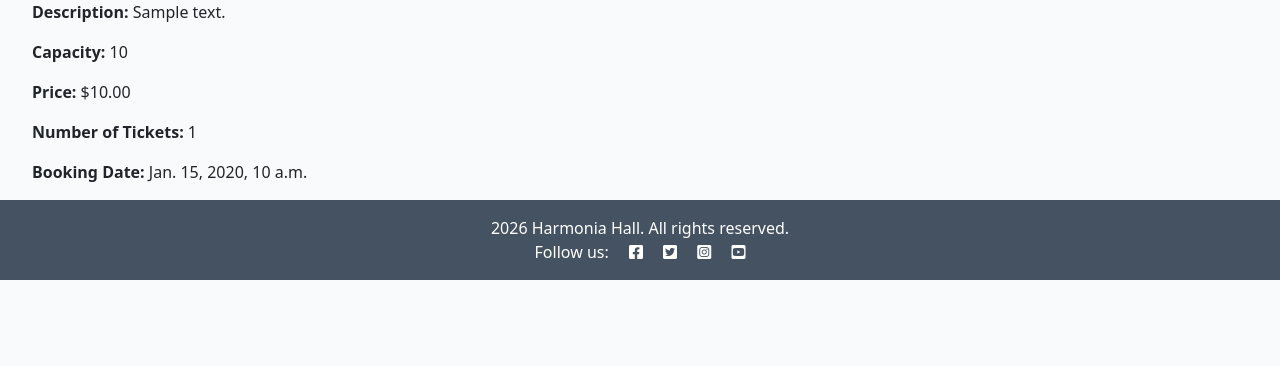
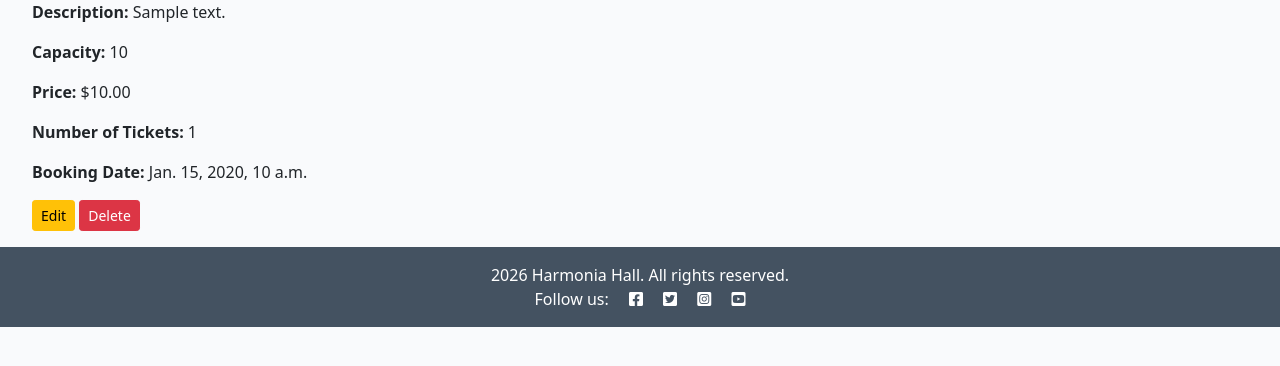
Before and after one commit to jonniecumming/harmonia_hall, a Django app: page /bookings/ in a window 1280 px wide. Shown: the part 226-592 px from the top of the page. Run offline with Django 4.2, Linux system fonts and the light colour scheme; a user stored in the database is signed in; tables that the repository leaves empty hold one stand-in row (values such as "Sample post").

Commit message:
Add edit and delete buttons for user bookings in bookings.html

```diff
--- a/events/templates/events/bookings.html
+++ b/events/templates/events/bookings.html
@@ -16,6 +16,14 @@
                 <p><strong>Price:</strong> ${{ booking.event.price }}</p>
                 <p><strong>Number of Tickets:</strong> {{ booking.number_of_tickets }}</p>
                 <p><strong>Booking Date:</strong> {{ booking.booking_date }}</p>
+
+                <!-- Edit and Delete Buttons -->
+                <a href="{% url 'booking-update' booking.id %}" class="btn btn-warning btn-sm">
+                    Edit
+                </a>
+                <a href="{% url 'booking-delete' booking.id %}" class="btn btn-danger btn-sm">
+                    Delete
+                </a>
             </li>
             {% endfor %}
         </ul>
```
